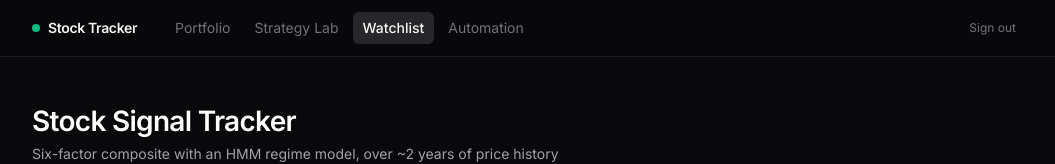
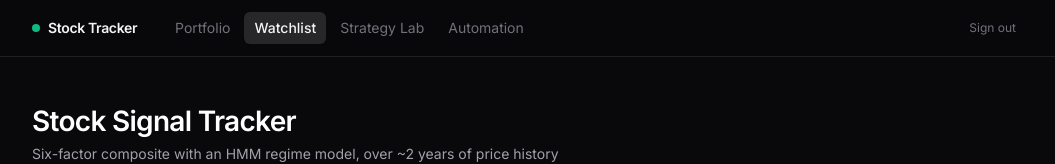
Before and after one commit to emmettmacken/stock-tracker, a Next.js app in the folder frontend/: page / in a window 1280 px wide. Shown: the top 164 px of the page, without its empty margins (112-1167 px from the left). Built offline with nearby package versions, Linux system fonts and the light colour scheme; no server answers.

Commit message:
chore(nav): reorder to Portfolio | Watchlist | Strategy Lab | Automation

```diff
--- a/frontend/components/v3/Nav.tsx
+++ b/frontend/components/v3/Nav.tsx
@@ -22,8 +22,8 @@ export function Nav() {
         <div className="flex gap-1 flex-1">
           {([
             ["/portfolio", "Portfolio"],
+            ["/", "Watchlist"],
             ["/strategy-lab", "Strategy Lab"],
-            ["/", "Watchlist"],
             ["/automation", "Automation"],
           ] as const).map(([href, label]) => {
             const active = path === href;
```
